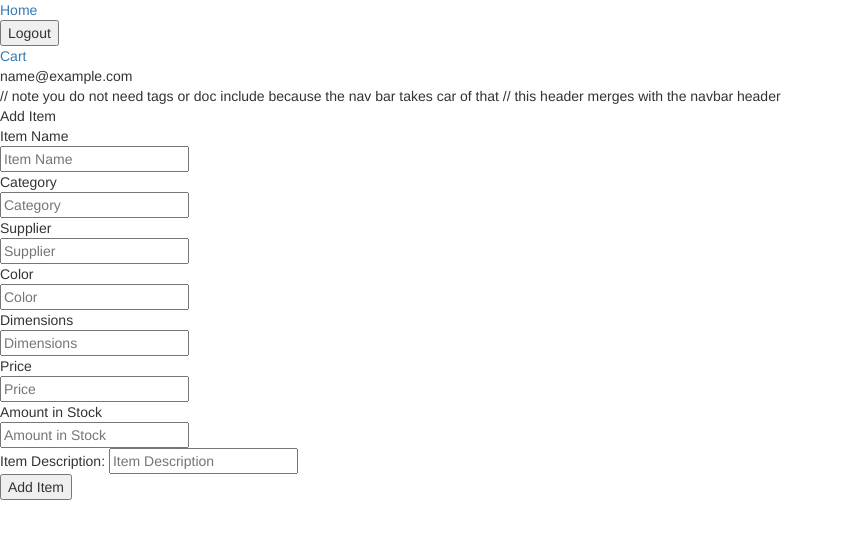
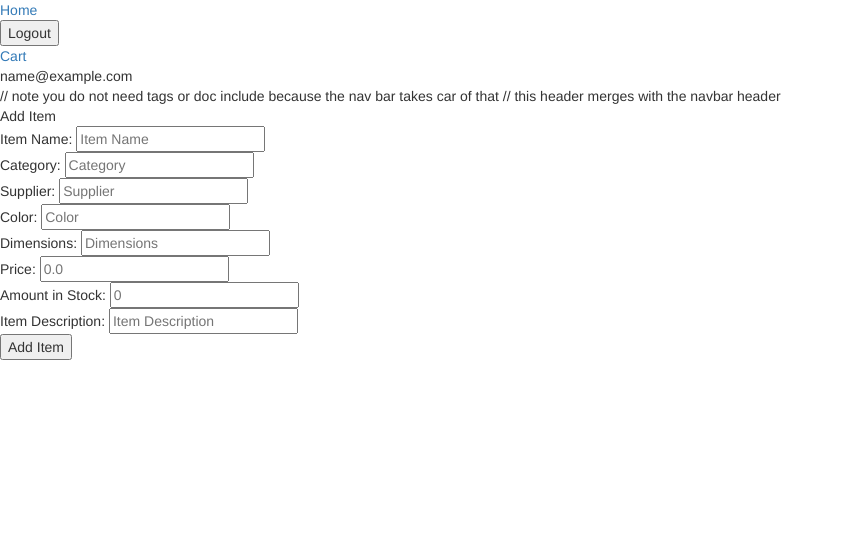
Before and after one commit to aclendenen/Fundamentals, a PHP site: page /Fundamentals/add_item.php in a window 1280 px wide. Shown: the top 539 px of the page, without its empty margins (0-844 px from the left). Run offline with PHP 8.4, Linux system fonts and the light colour scheme; the visitor is signed in with stand-in values (Sample User, id 1); some libraries are stand-ins or nearby versions.

Commit message:
finished form

```diff
--- a/php/add_item.php
+++ b/php/add_item.php
@@ -19,29 +19,21 @@
 
 		<form name= "addItem_form" method="POST">
 		   <div class= "container_body center_elements">
-		      <div class= "container_field center_elements">Item Name</div>
-		      <input class= "med_field inline_rt nav_element" type= "text" name= "itemName" placeholder= "Item Name" required></input>
+			Item Name: <input type= "text" name= "itemName" placeholder= "Item Name" required></input> <br>
 
-		      <div class= "container_field center_elements">Category</div>
-		      <input class= "med_field inline_rt nav_element" type= "text" name= "itemCategory" placeholder= "Category" required></input>
+			Category: <input type= "text" name= "itemCategory" placeholder= "Category" required></input> <br>
 
-		      <div class= "container_field center_elements">Supplier</div>
-		      <input class= "med_field inline_rt nav_element" type= "text" name= "itemSupplier" placeholder= "Supplier" required></input>
+			Supplier: <input type= "text" name= "itemSupplier" placeholder= "Supplier" required></input> <br>
 
-		      <div class= "container_field center_elements">Color</div>
-		      <input class= "med_field inline_rt nav_element" type= "text" name= "itemColor" placeholder= "Color"></input>
+			Color: <input type="text" name= "itemColor" placeholder= "Color"></input> <br>
 
-		      <div class= "container_field center_elements">Dimensions</div>
-		      <input class= "med_field inline_rt nav_element" type= "text" name= "itemDimensions" placeholder= "Dimensions"></input>
+			Dimensions: <input type= "text" name= "itemDimensions" placeholder= "Dimensions"></input> <br>
 
-		      <div class= "container_field center_elements">Price</div>
-		      <input class= "med_field inline_rt nav_element" type= "number" min="0" name= "itemPrice" placeholder= "Price" required></input>
+			Price: <input type= "number" min="0" name= "itemPrice" placeholder= "0.0" required></input> <br>
 
-		      <div class= "container_field center_elements">Amount in Stock</div>
-		      <input class= "med_field inline_rt nav_element" type= "number" min="0" step="1" name= "itemStock" placeholder= "Amount in Stock" required></input>
+			Amount in Stock: <input type= "number" min="0" step="1" name= "itemStock" placeholder= "0" required></input> <br>
 
-		      <div class= "container_field center_elements">Item Description:
-		      <input class= "med_field inline_rt nav_element" type= "text" name="itemDescription" placeholder="Item Description" required></input>
+		        Item Description: <input type= "text"  name="itemDescription" placeholder="Item Description" required></input> <br>
 		      </div>
 
 		   </div>
```
